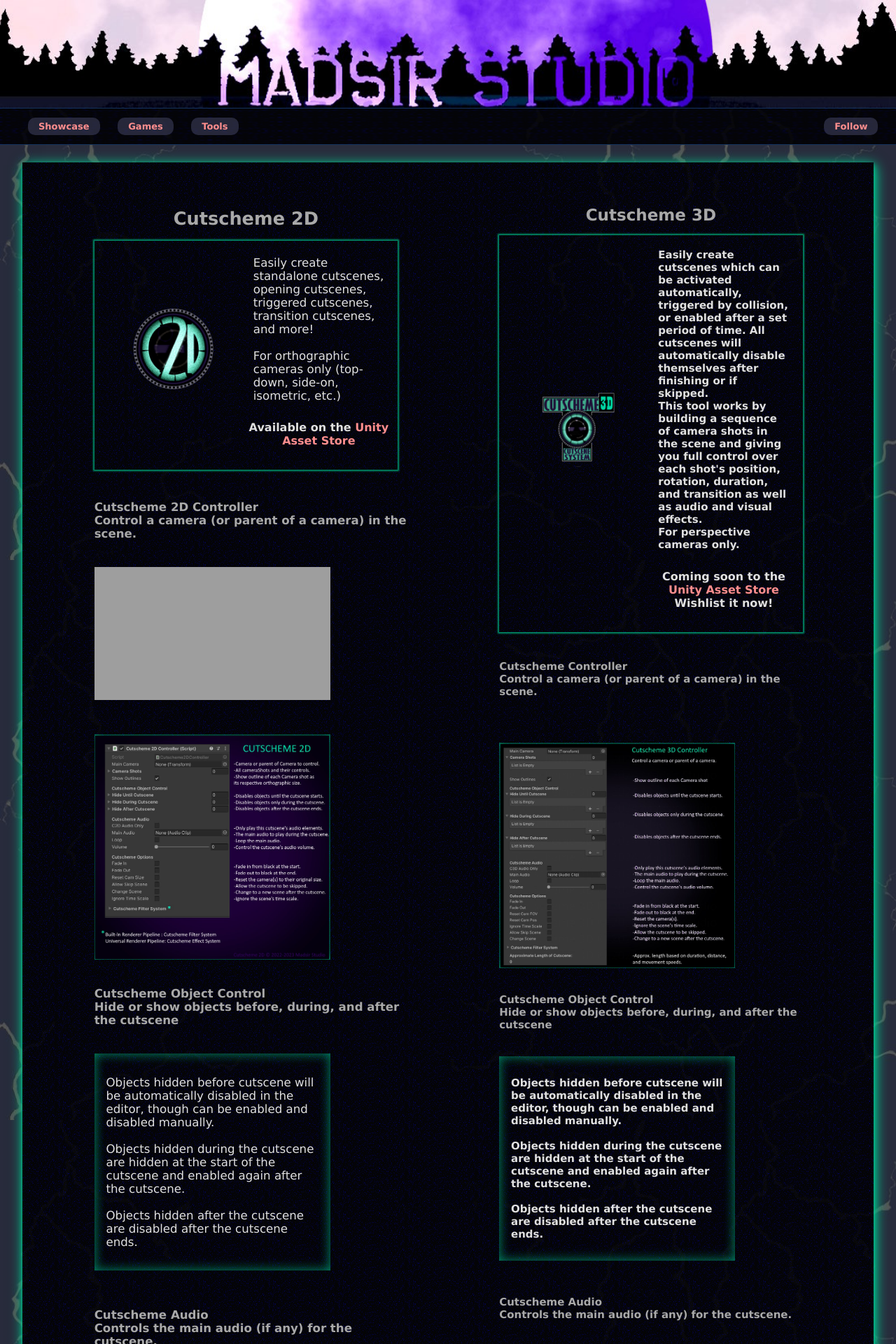
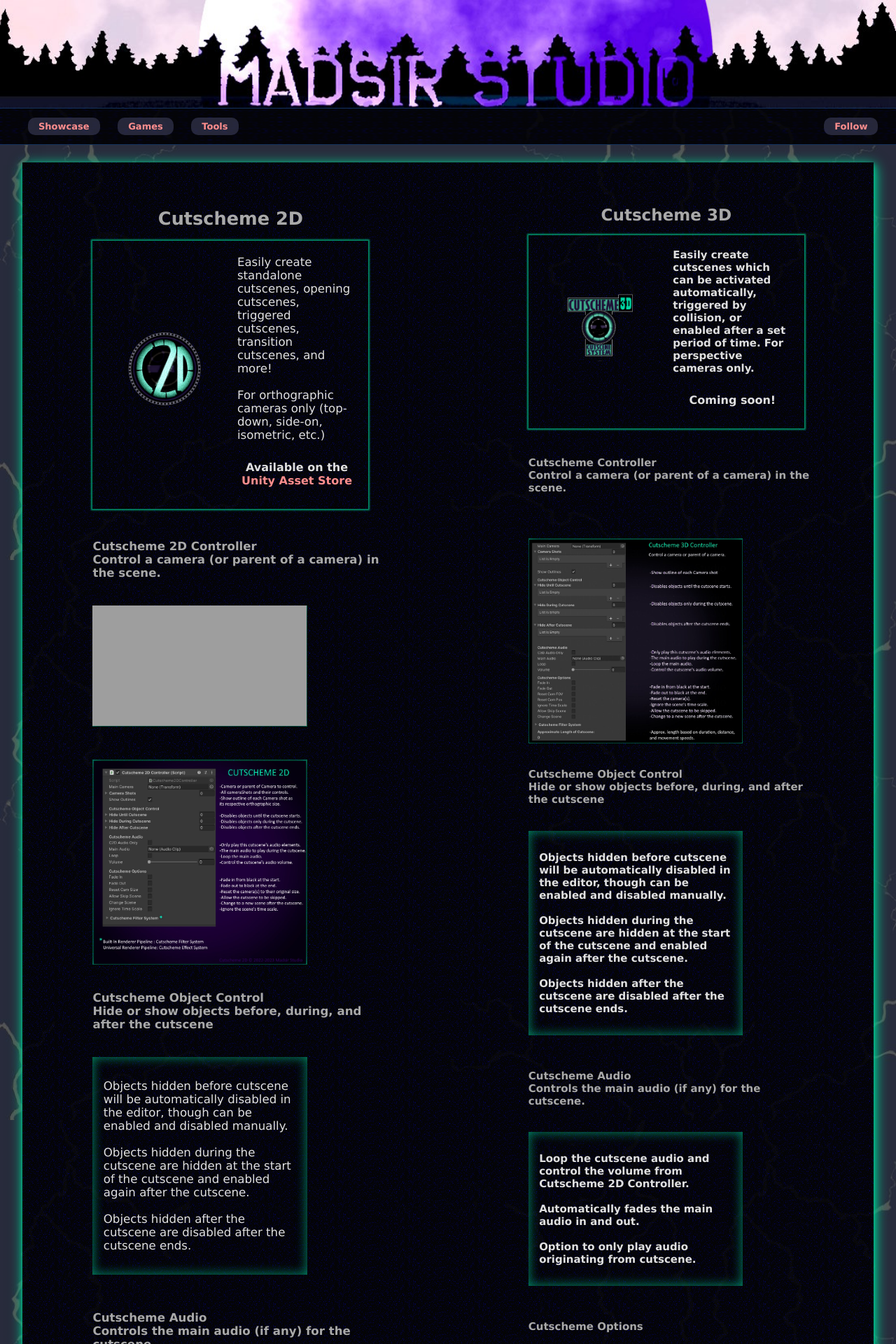
Before and after one commit to Madsir/madsirstudio.github.io, a Jekyll site: the page built from cutscheme/index.html, in a window 1280 px wide. Shown: the top 1920 px of the page at 70% size. Built offline with Jekyll 4.4.1, drawn with Linux system fonts in a browser that asks for light colours; some of the changed text lies outside the part shown; grey boxes are pictures that could not be loaded.

Commit message:
Update index.html

```diff
--- a/cutscheme/index.html
+++ b/cutscheme/index.html
@@ -24,7 +24,7 @@
   overflow:auto;
 }
   .left, .right {
-  width: 44%;
+  width: 40%;
   margin:5px;
   padding: 1em;
 }
@@ -242,12 +242,11 @@
 </div>
 <div class="fonter">
 		<p>
-		Easily create cutscenes which can be activated automatically, triggered by collision, or enabled after a set period of time. All cutscenes will automatically disable themselves after finishing or if skipped.
-<br>
-This tool works by building a sequence of camera shots in the scene and giving you full control over each shot's position, rotation, duration, and transition as well as audio and visual effects.<br>
+		Easily create cutscenes which can be activated automatically, triggered by collision, or enabled after a set period of time.
 			For perspective cameras only.
 			</p>
-		<h5>Coming soon to the <a href="https://assetstore.unity.com/packages/slug/273807">Unity Asset Store</a><br>Wishlist it now!</h5>
+	<h5> Coming soon!</h5>
+		<!--<h5>Available now on the <a href="https://assetstore.unity.com/packages/slug/273807">Unity Asset Store</a></h5>-->
 </div>
 </div>
 		</div>
@@ -293,14 +292,14 @@
 
 		    <h2>Camera Positions
 		<br>
-			    Controls for each camera position :</h2><br>				<div class="baround"><br><p>
+			    Controls for each camera shot :</h2><br>				<div class="baround"><br><p>
             Position and rotation of each camera shot.<br><br>
-		Duration the camera position stays still before transitioning to the next.<br><br>
+		Duration the camera shot stays still before transitioning to the next.<br><br>
 		Zoom in or out to a new FOV at the speed of your choice.<br><br>
 		Shake the camera at the magnitude of your choice.<br><br>
 		Play an audioclip at the start of the camera shot.<br><br>
 		Speed up or slow down time during the camera shot.<br><br>>
-    Transition to the next position by cutting instantly or panning/rotating at the speed of your choice.</p>
+    Transition to the next shot by cutting instantly or panning/rotating at the speed of your choice.</p>
 	<br></div><br>
 		<br>
 	<div class="around">
```
Also changed, not shown: other parts of cutscheme/index.html (+1 -1 lines).
